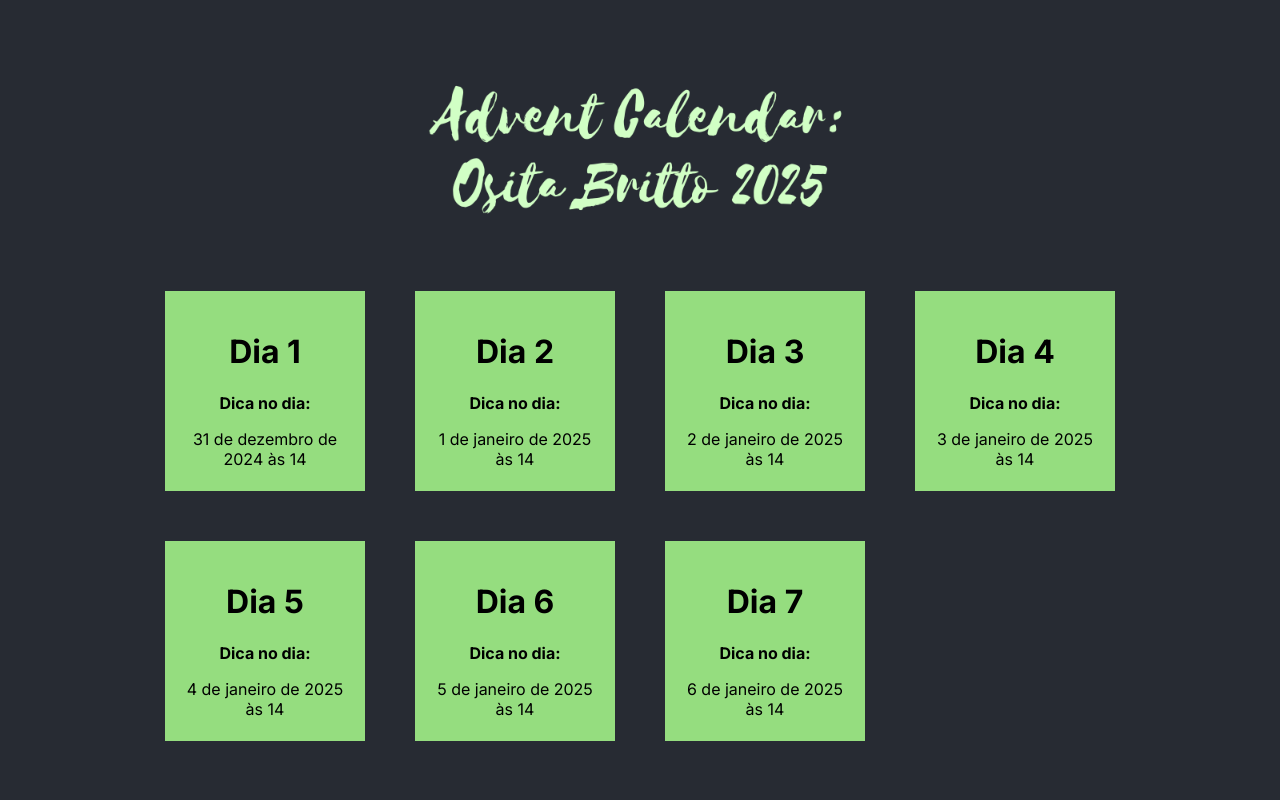
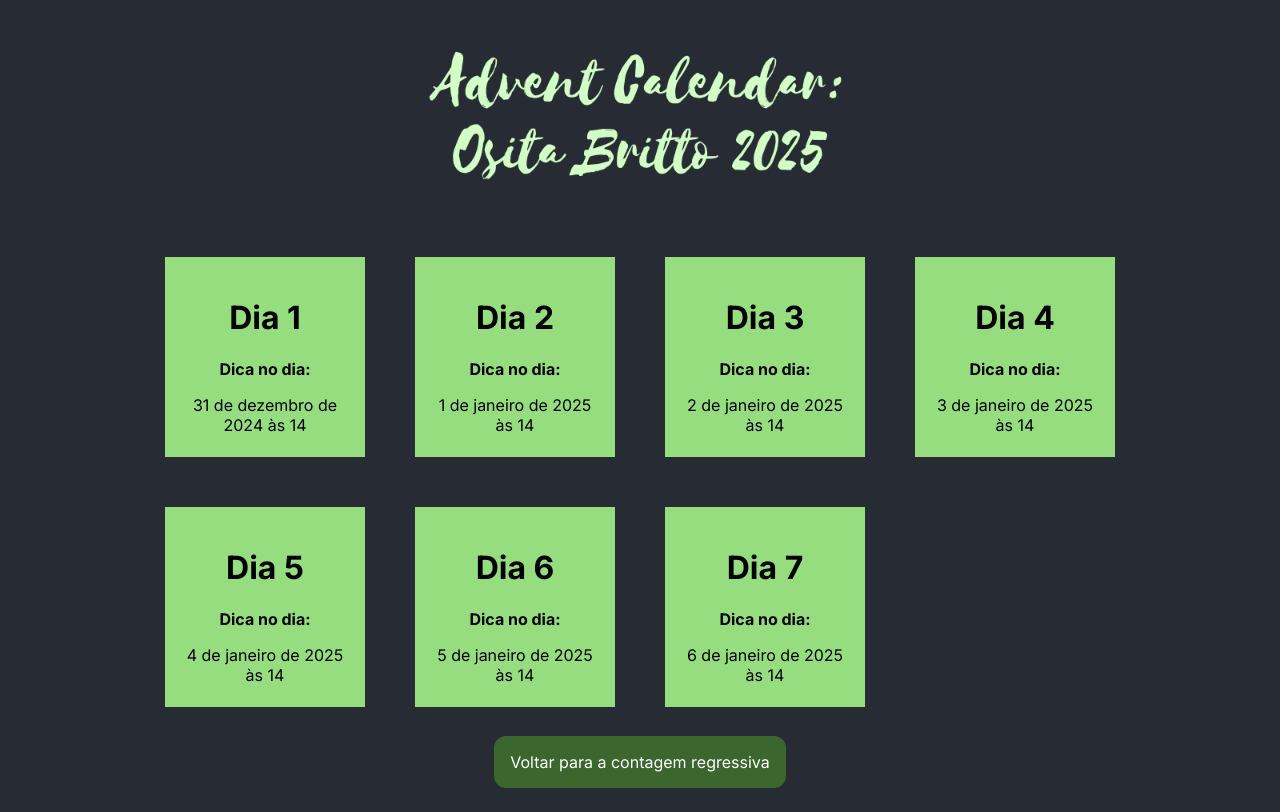
Before and after one commit to JMalheiros/ositas-birthday-2025, a React (Create React App) app: page /calendar in a window 1280 px wide. Built offline with nearby package versions, Linux system fonts and the light colour scheme.

Commit message:
fix/fix_advent_calendar_css_for_iphone

```diff
--- a/src/App.js
+++ b/src/App.js
@@ -1,7 +1,7 @@
 import './App.css';
+import './assets/css/shared.css';
 import AdventCalendar from './components/AdventCalendar/AdventCalendar';
 import CountdownTimer from './components/CountDownTimer/CountDownTimer';
-import './assets/css/shared.css';
 import { BrowserRouter, Routes, Route, Navigate } from "react-router";
 
 function App() {
--- a/src/assets/css/shared.css
+++ b/src/assets/css/shared.css
@@ -45,14 +45,27 @@
 .image-style {
   max-width: -webkit-fill-available;
   transition: 0.5s;
+  min-height: 100px;
 }
 
 .image-container{
   height: fit-content;
   max-width: 100vw;
+  min-height: 100px;
   margin: 1rem 0;
   display: flex;
   justify-content: center;
+}
+
+.footer{
+  width: -webkit-fill-available;
+  margin: .25rem;
+  text-align: center;
+  font-size: 1rem;
+  padding: 1rem;
+  background-color: #3b662e;
+  color: white;
+  border-radius: .75rem;
 }
 
 @media only screen and (max-width: 600px) {
--- a/src/components/AdventCalendar/AdventCalendar.jsx
+++ b/src/components/AdventCalendar/AdventCalendar.jsx
@@ -37,12 +37,19 @@ const AdventCalendar = () => {
   return (
     <div className="advent-calendar">
       <div className="image-container">
-        <img src={adventImage} alt="Title" className="image-style" height="200px" />
+        <img src={adventImage} alt="Advent-title" className="image-style" height="200px" />
       </div>
 
       <div className="calendar-container">
         {calendar()}
       </div>
+
+      <a href="/" style={{ textDecoration: "none" }}>
+        <div className="footer">
+          Voltar para a contagem regressiva
+        </div>
+      </a>
+      <br />
     </div>
   );
 }
--- a/src/components/CountDownTimer/CountDownTimer.css
+++ b/src/components/CountDownTimer/CountDownTimer.css
@@ -75,17 +75,6 @@
   background-color: #95dd7f;
 }
 
-.footer{
-  width: -webkit-fill-available;
-  margin: .25rem;
-  text-align: center;
-  font-size: 1rem;
-  padding: 1rem;
-  background-color: #3b662e;
-  color: white;
-  border-radius: .75rem;
-}
-
 .countdown-value:not(span) {
   background-color: #d1ffc5;
   border-radius: 50%;
```
